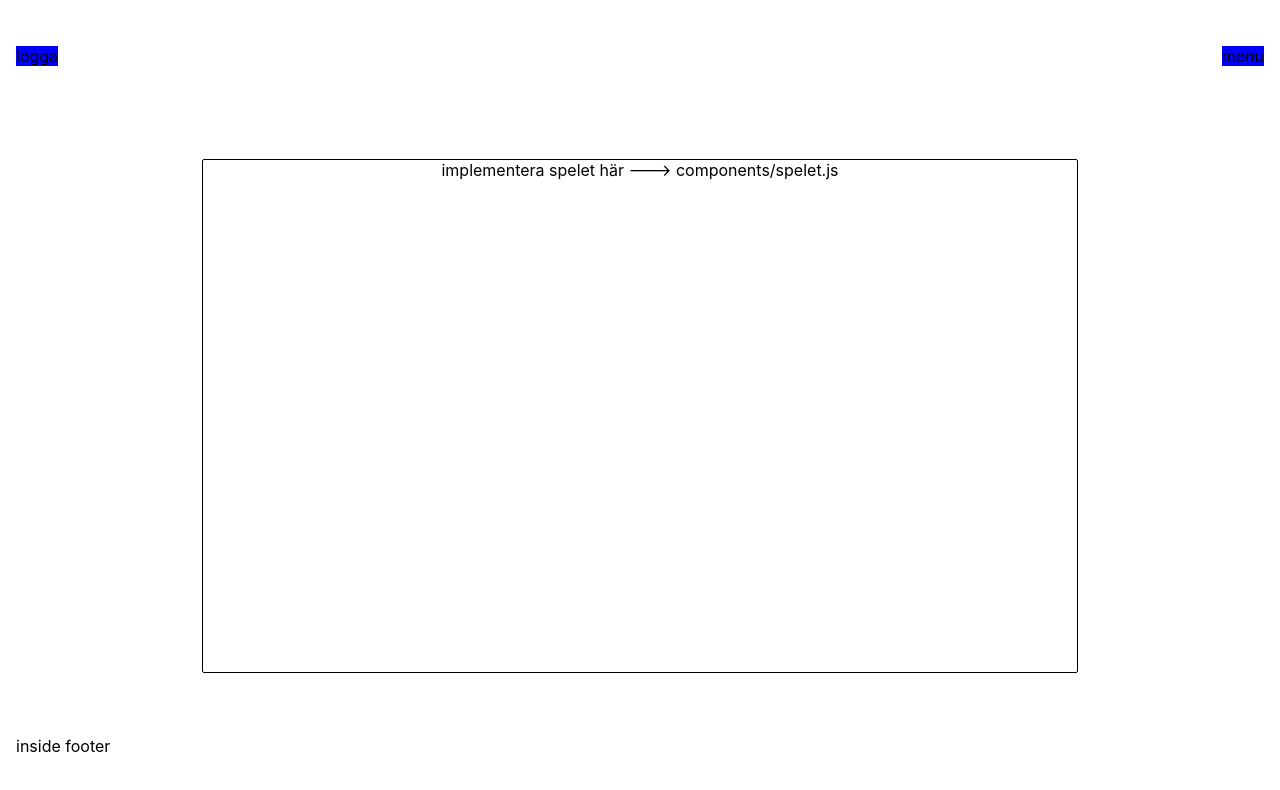
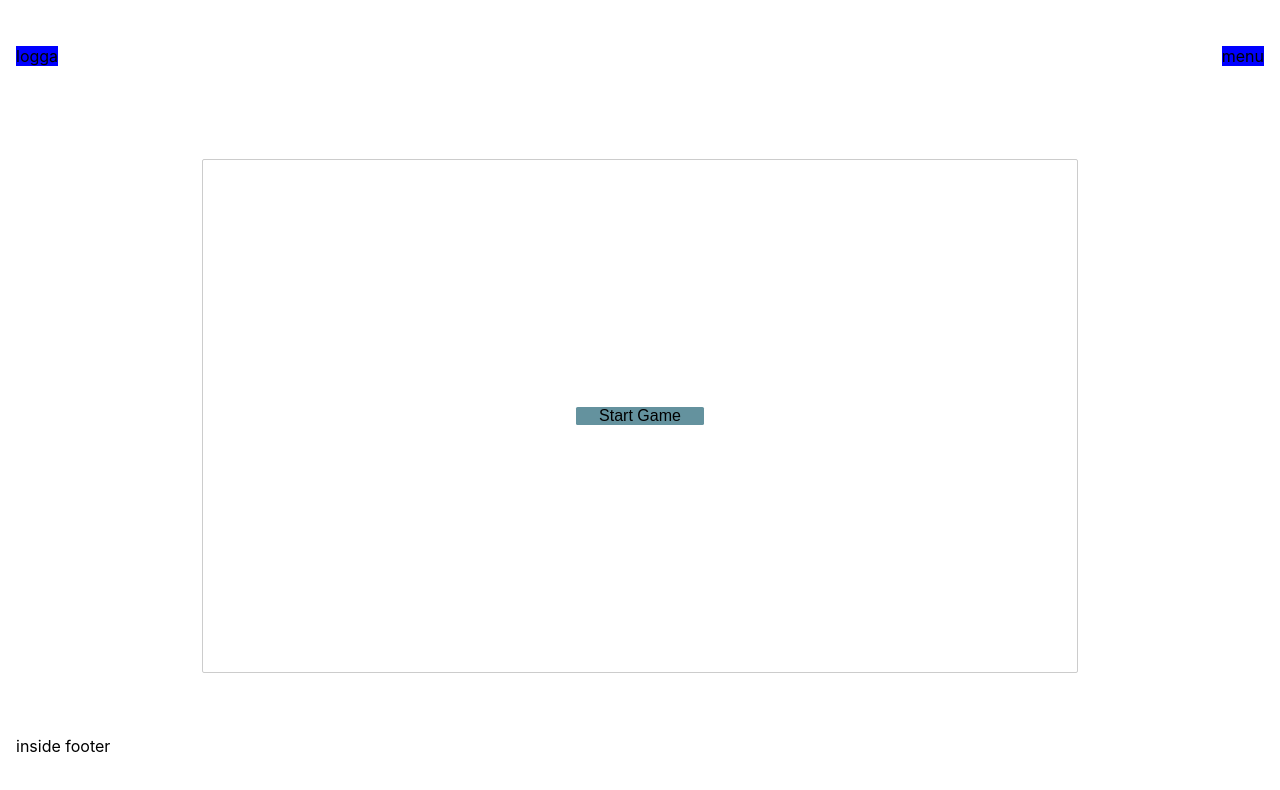
Before and after one commit to D3MOCRAZY/democrazy, a React (Create React App) app: page / in a window 1280 px wide. Shown: the top 790 px of the page. Built offline with nearby package versions, Linux system fonts and the light colour scheme.

Commit message:
added more module

```diff
--- a/src/App.css
+++ b/src/App.css
@@ -8,6 +8,11 @@ html,body{
   height: 100%;
 }
 
+button{
+  border: 0;
+  padding: 0;
+  font-size: 100%;
+}
 
 /* Page Structure CSS */
 #root{
@@ -31,6 +36,7 @@ html,body{
 .footer{
   height: 10%;
 }
+
 /* Elements inside the Header-class */
 
 .logo{
@@ -45,7 +51,49 @@ html,body{
   position: relative;
   width: 70%;
   height: 80%;
-  border: 1px solid black;
+  border: 0.1rem solid #ccc;
   border-radius: 2px;
   text-align: center;
 }
+
+/* Elements inside the Game-box */
+.game-before-start{
+  height: 100%;
+  width: 100%;
+  display: flex;
+  justify-content: space-around;
+  align-items: center;
+}
+.game-after-start{
+  height: 100%;
+  width: 100%;
+  display:block;
+}
+.startButton{
+  position:relative;
+  display:block;
+  width:  8rem;
+  background-color: rgba(35, 100, 117, 0.7);
+  border-radius: 0.1rem;
+  box-sizing: content-box;
+  transition: all 500ms ease;
+}
+
+/* STARTBUTTON EFFECT */
+@keyframes StrBtn {
+  0%{
+    padding: 0px;
+    border: 10px solid #eee;
+  }
+  100%{
+    padding: 20px;
+    border: 10px solid #ccc;
+  }
+}
+.startButton:hover{
+  animation: StrBtn 500ms forwards;
+}
+.startButton:active{
+  animation: StrBtn 1s forwards;
+  animation-direction: reverse;
+}
--- /dev/null
+++ b/src/components/spelkomponent/answers.js
@@ -0,0 +1,20 @@
+import React from 'react';
+
+
+class Answers extends React.Component{
+  constructor(props){
+    super(props)
+  }
+  render(){
+    return(
+      <>
+        <button onClick={(e) => {this.props.answer(e)}}>Fråga 1</button>
+        <button>Fråga 2</button>
+        <button>Fråga 3</button>
+        <button>Fråga 4</button>
+      </>
+    )
+  }
+}
+
+export { Answers };
--- /dev/null
+++ b/src/components/spelkomponent/questions.js
@@ -0,0 +1,19 @@
+import React from 'react';
+
+class Questions extends React.Component{
+  constructor(props){
+    super(props);
+    this.state = {
+      question: props.question
+    }
+  }
+  render(){
+    return(
+      <>
+        <h2>{this.state.question.q}</h2>
+      </>
+    )
+  }
+}
+
+export { Questions };
--- a/src/components/spelkomponent/spelet.js
+++ b/src/components/spelkomponent/spelet.js
@@ -1,15 +1,54 @@
 import React from 'react';
-
+// import { Theme } from './theme.js';
+import { Questions } from './questions.js';
+import { Answers } from './answers.js';
 
 export default class Game extends React.Component{
 
-    // constructor(props){
-    //   super(props)
-    // }
+    constructor(){
+      super();
+      this.state = {
+        gameStarted: false,
+        question: {q: 'fråga1'},
+        answers: 'BORDE VARA EN ARRAY?',
+        theme: 'BORDE VARA EN ARRAY?',
+      };
+      this.startGame = this.startGame.bind(this);
+      this.userHasAnswered = this.userHasAnswered.bind(this);
+    }
+
+    startGame(){
+      this.setState((state) => ({
+        gameStarted: !state.gameStarted,
+      }));
+      console.log(this.state.gameStarted);
+    }
+    userHasAnswered(){
+      this.setState((state) => {
+        return{
+          question: {q: 'fråga 2'}
+        }
+      })
+    }
     render(){
       return (
         <section className="game-box">
-          implementera spelet här --->           components/spelet.js
+
+          <article className={`${this.state.gameStarted ? 'game-after-start'  : 'game-before-start' }`}>
+            {
+
+              this.state.gameStarted ?
+
+                  <>
+                    <Questions question={this.state.question} />
+                    <Answers answer={this.userHasAnswered} />
+                  </>
+
+              :
+
+              <button className="startButton" onClick={(e) => {this.startGame(e)}}>Start Game</button>
+            }
+          </article>
         </section>
       )
     }
--- /dev/null
+++ b/src/components/spelkomponent/theme.js
@@ -0,0 +1,13 @@
+import React from 'react';
+
+class Theme extends React.Component{
+  render(){
+    return(
+      <>
+        <div>TEMA HÄR</div>
+      </>
+    )
+  }
+}
+
+export { Theme };
```
Also changed, not shown: 1 other file (tests, documents, lock files or other folders).
